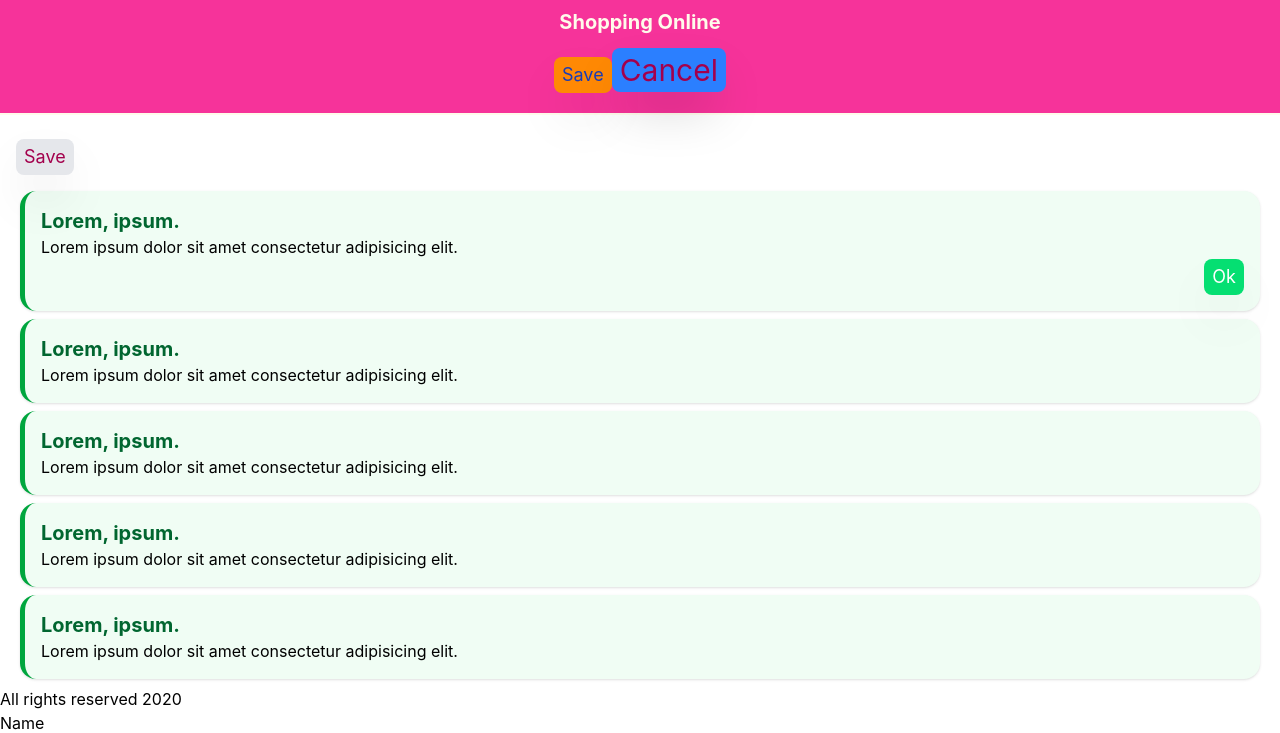
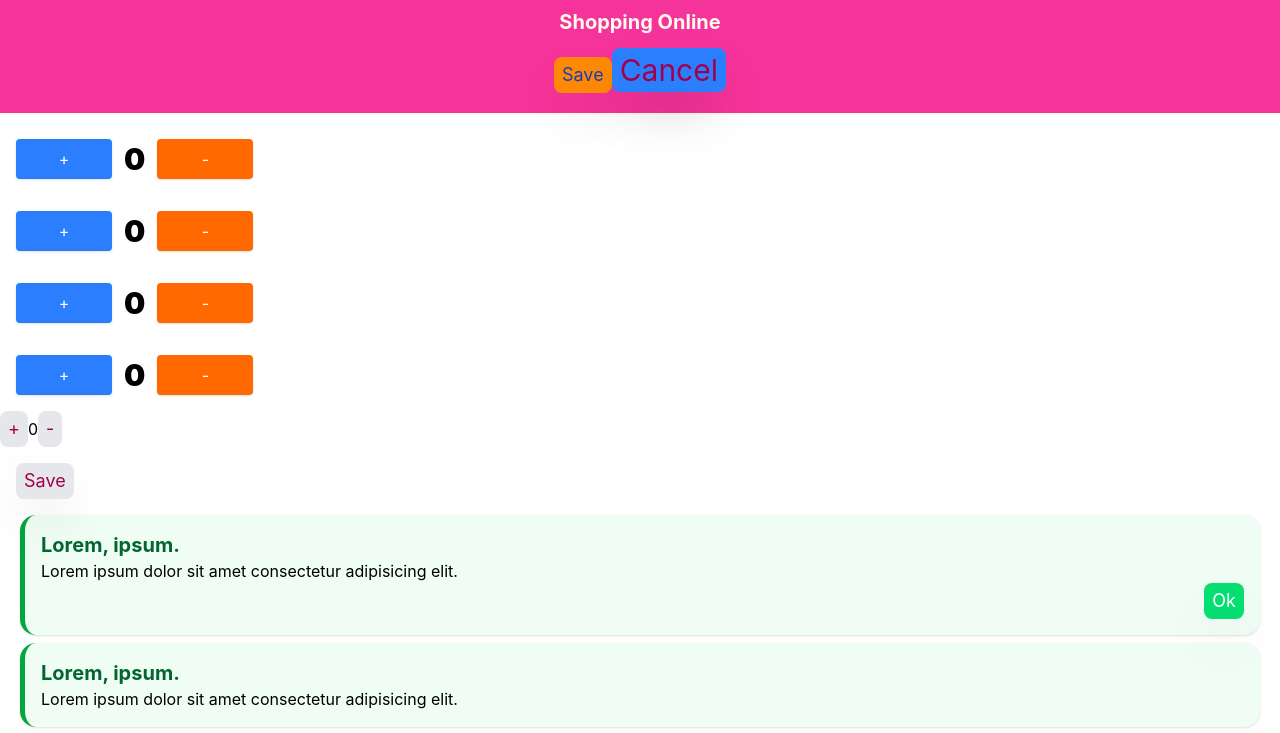
Before and after one commit to jillan-hussein/Reacts-First-05, a React (Vite) app: page / in a window 1280 px wide. Shown: the top 733 px of the page. Built offline with nearby package versions, Linux system fonts and the light colour scheme.

Commit message:
Adding Counter

```diff
--- a/src/App.jsx
+++ b/src/App.jsx
@@ -2,12 +2,24 @@ import Header from "./header"
 import Footer from './footer'
 import Alert from "./Components/molecules/Alert"
 import Button from "./Components/atoms/Button"
+import Counter from "./Components/molecules/Counter"
 
 export default
 function App() {
     return(
         <div clasName="p-4">
         <Header />
+
+        <Counter />
+        <Counter />
+        <Counter />
+        <Counter />
+
+        <section>
+            <Button title="+" />
+            <span>0</span>
+            <Button title="-" />
+        </section>
 
         <section className="p-4">
             <Button title="Save" />
--- /dev/null
+++ b/src/Components/molecules/Counter.jsx
@@ -0,0 +1,16 @@
+export default function Counter () {
+    const increaseNumber = () => {
+        console.log ("Welcome")
+    }
+
+    return (
+        <div className="p-4 flex gap-3 items-center">
+                    <button
+                    onClick={increaseNumber}
+                    className="px-3 py-2 bg-blue-500 text-white rounded shadow w-24">+</button>
+                    <span className="text-3xl font-black">0</span>
+                    <button className="px-3 py-2 bg-orange-500 text-white rounded shadow w-24 ">-</button>
+        </div>
+    )
+
+}
```
